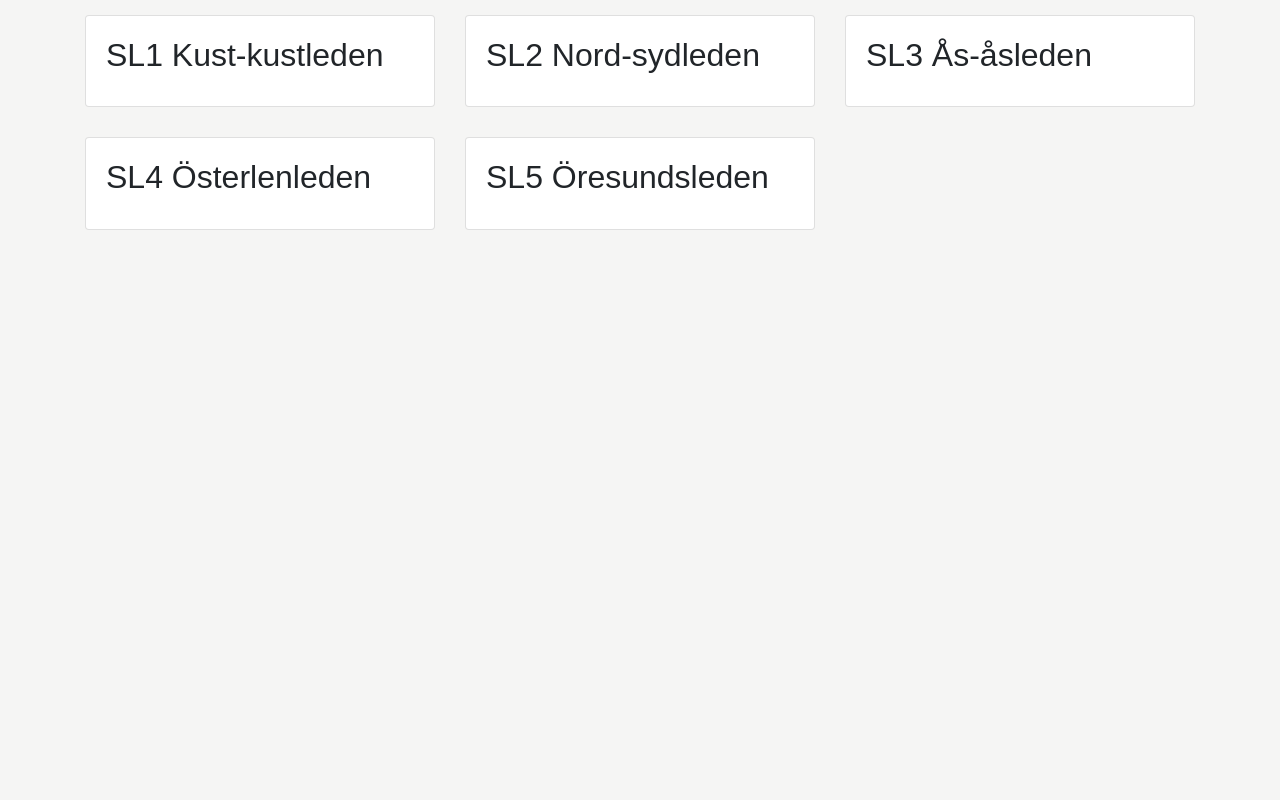
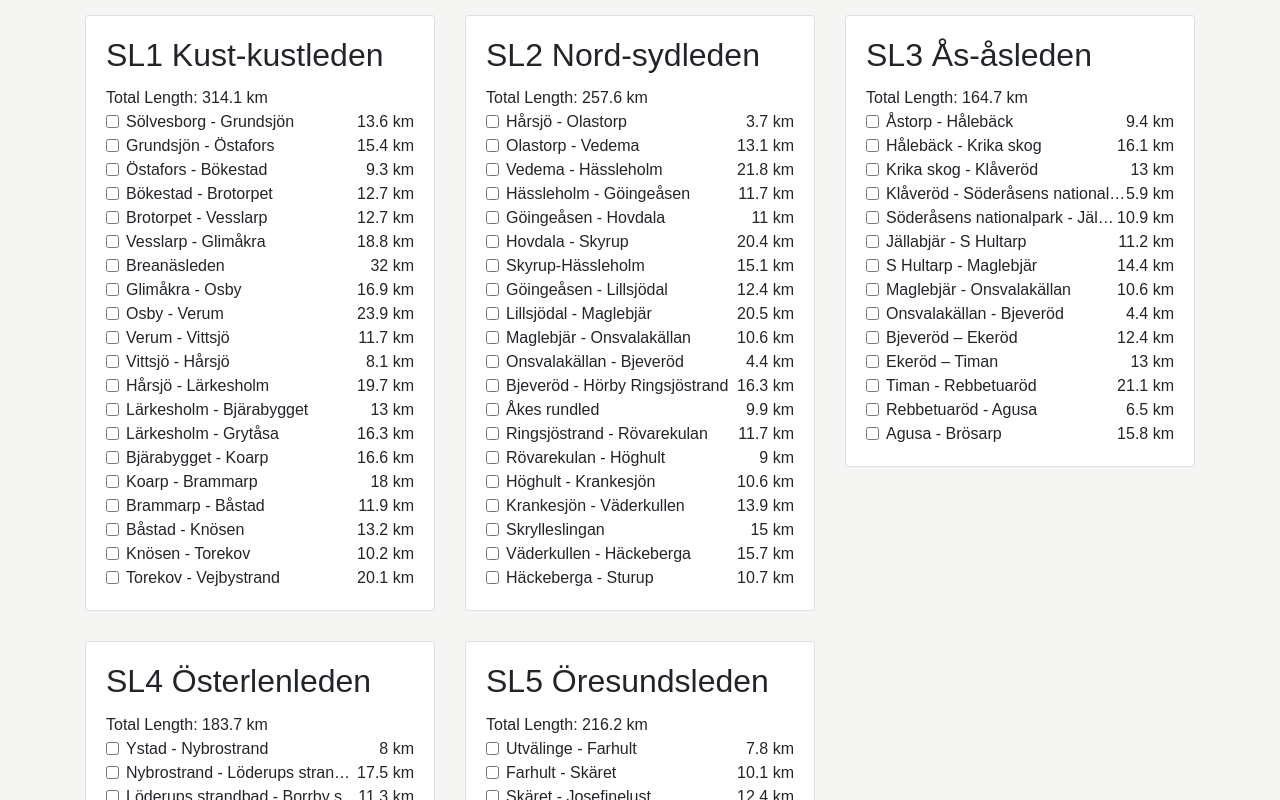
Before and after one commit to toshi38/skaneleden-tracker, a React (Create React App) app: page / in a window 1280 px wide. Shown: the top 800 px of the page. Built offline with nearby package versions, Linux system fonts and the light colour scheme.

Commit message:
Show sections and lengths

```diff
--- a/src/App.js
+++ b/src/App.js
@@ -9,7 +9,7 @@ class App extends Component {
     return (
       <div class="container">
         <div class="row">
-          {skaneledenData.map(track => <Track track={track} key={track.slug}/>)}
+          {skaneledenData.map(track => <Track name={track.name} slug={track.slug} segments={track.segments} key={track.slug}/>)}
         </div>
       </div>
     );
--- /dev/null
+++ b/src/components/Track/Segment.js
@@ -0,0 +1,25 @@
+import React from "react";
+import {removeTrailNumber} from "../../helpers";
+
+export default ({trackSlug, name, slug, lengthKm}) => {
+  const checkId = `${trackSlug}-${slug}`;
+  const segmentName = removeTrailNumber(name);
+  return <div>
+    <div className="form-check">
+      <input type="checkbox" className="form-check-input" id={checkId}/>
+      <label className="form-check-label float-right" htmlFor={checkId}>{Math.round(lengthKm * 10)/10} km</label>
+      <label
+        style={{
+          textOverflow: "ellipsis",
+          overflow: "hidden",
+          whiteSpace: "nowrap",
+          display: "block"
+        }}
+        className="form-check-label"
+        htmlFor={checkId}
+        title={segmentName}>
+          {segmentName}
+      </label>
+    </div>
+  </div>
+}
--- a/src/components/Track/index.js
+++ b/src/components/Track/index.js
@@ -1,10 +1,14 @@
 import React from "react";
+import Segment from './Segment';
 
-export default props => {
-  return <div style={{paddingTop: "15px", paddingBottom: "15px"}}class="col-md-4 col-sm-6">
+export default ({name, slug, segments}) => {
+  let totalLength = segments.reduce((acc, seg) => acc += seg.lengthKm, 0);
+  return <div style={{paddingTop: "15px", paddingBottom: "15px"}} className="col-lg-4 col-md-6">
     <div className="card">
       <div className="card-body">
-        <h2 className="card-title">{props.track.name}</h2>
+        <h2 className="card-title">{name}</h2>
+        Total Length: {Math.round(totalLength * 10)/10} km
+        {segments.map(segment => <Segment trackSlug={slug} key={segment.slug} name={segment.name} slug={segment.slug} lengthKm={segment.lengthKm}/>)}
       </div>
     </div>
 
```
Also changed, not shown: src/components/Track/Section.js (deleted).
